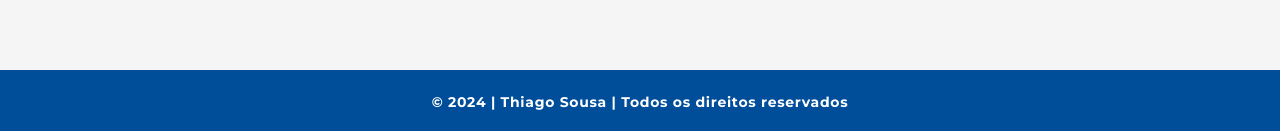
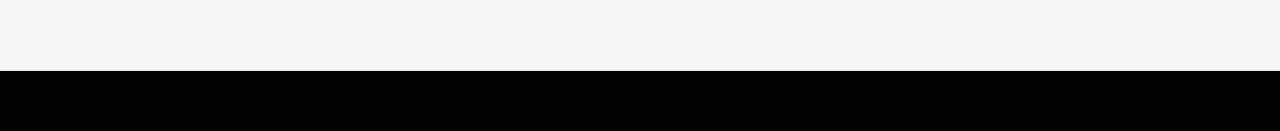
Before and after one commit to thiagodeas/portfolio, a Next.js app: page / in a window 1280 px wide. Shown: the part 3970-4101 px from the top of the page. Built offline with nearby package versions, Linux system fonts and the light colour scheme; no server answers.

Commit message:
refatorando estilos do Footer

```diff
--- a/src/components/Footer.tsx
+++ b/src/components/Footer.tsx
@@ -1,7 +1,7 @@
   export const Footer = () => {
     return (
-      <footer className="w-full h-16 bg-primary-blue flex items-center justify-center bottom-0 left-0">
-        <p className="text-white font-semibold text-sm tracking-wider text-center"> © 2024 | Thiago Sousa | Todos os direitos reservados</p>
+      <footer className="w-full h-16 bg-black flex items-center justify-center bottom-0 left-0 border-t border-dark-gray">
+        <p className="text-prim-text font-semibold text-sm tracking-wider text-center"> © 2024 | Thiago Sousa | Todos os direitos reservados</p>
       </footer>
     )
   }
```
